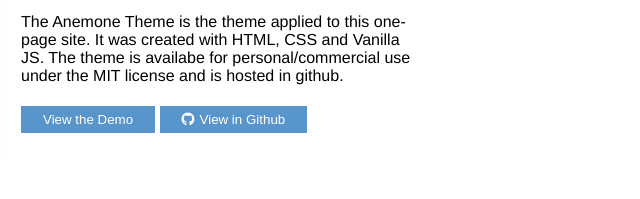
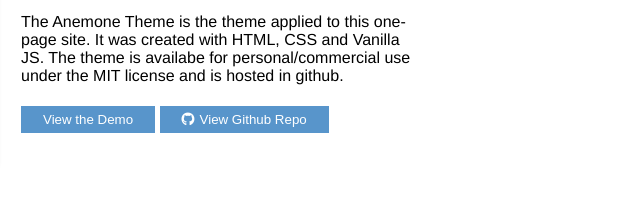
Before and after one commit to littlehera/littlehera.github.io, a plain HTML site: page index.html in a window 1280 px wide. Shown: the part 1298-1497 px from the top of the page, 269-909 px from the left. Drawn offline with Linux system fonts and the light colour scheme; a web font is replaced by a local one.

Commit message:
updated text...

```diff
--- a/index.html
+++ b/index.html
@@ -165,7 +165,7 @@
             The theme is availabe for personal/commercial use under the MIT license and is hosted in github.
           </p>
           <button class="button button-light" onclick="window.open('https://littlehera.github.io/anemone-theme/','_blank');">View the Demo</button>
-          <button class="button button-light" onclick="window.open('https://github.com/littlehera/anemone-theme','_blank');"><i class="fab fa-github"></i>View in Github</button>
+          <button class="button button-light" onclick="window.open('https://github.com/littlehera/anemone-theme','_blank');"><i class="fab fa-github"></i>View Github Repo</button>
         </div>
       </div>
       <div class="icon-card">
```
